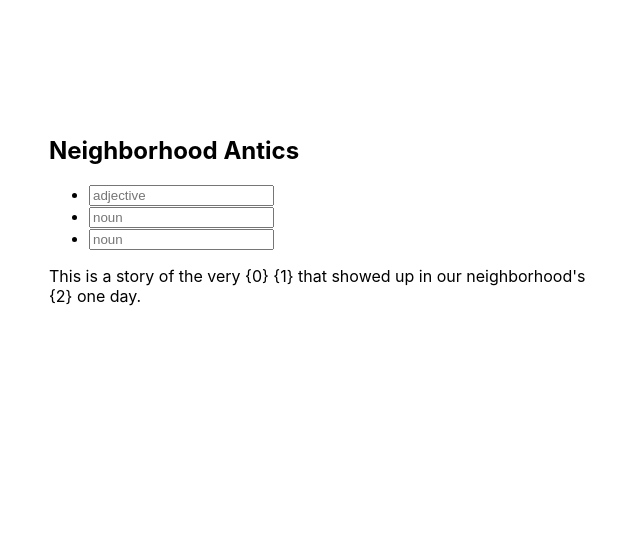
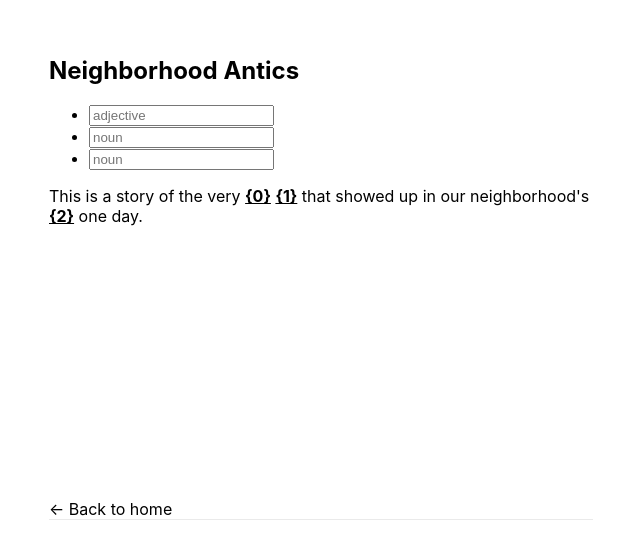
Before and after one commit to tonyjw/adhoc, a Next.js app: page /adhocs/neighborhood-antics in a window 1280 px wide. Shown: the part 237-790 px from the top of the page, without its empty margins (319-959 px from the left). Built offline with nearby package versions, Linux system fonts and the light colour scheme.

Commit message:
Styles blanks

```diff
--- a/components/layout.module.css
+++ b/components/layout.module.css
@@ -25,7 +25,7 @@
 }
 
 .main {
-  min-height: 100vh;
+  min-height: 80vh;
   padding: 4rem 0;
   flex: 1;
   display: flex;
--- a/styles/globals.css
+++ b/styles/globals.css
@@ -14,3 +14,8 @@ a {
 * {
   box-sizing: border-box;
 }
+
+.blank {
+  font-weight: bold;
+  text-decoration: underline;
+}
```
